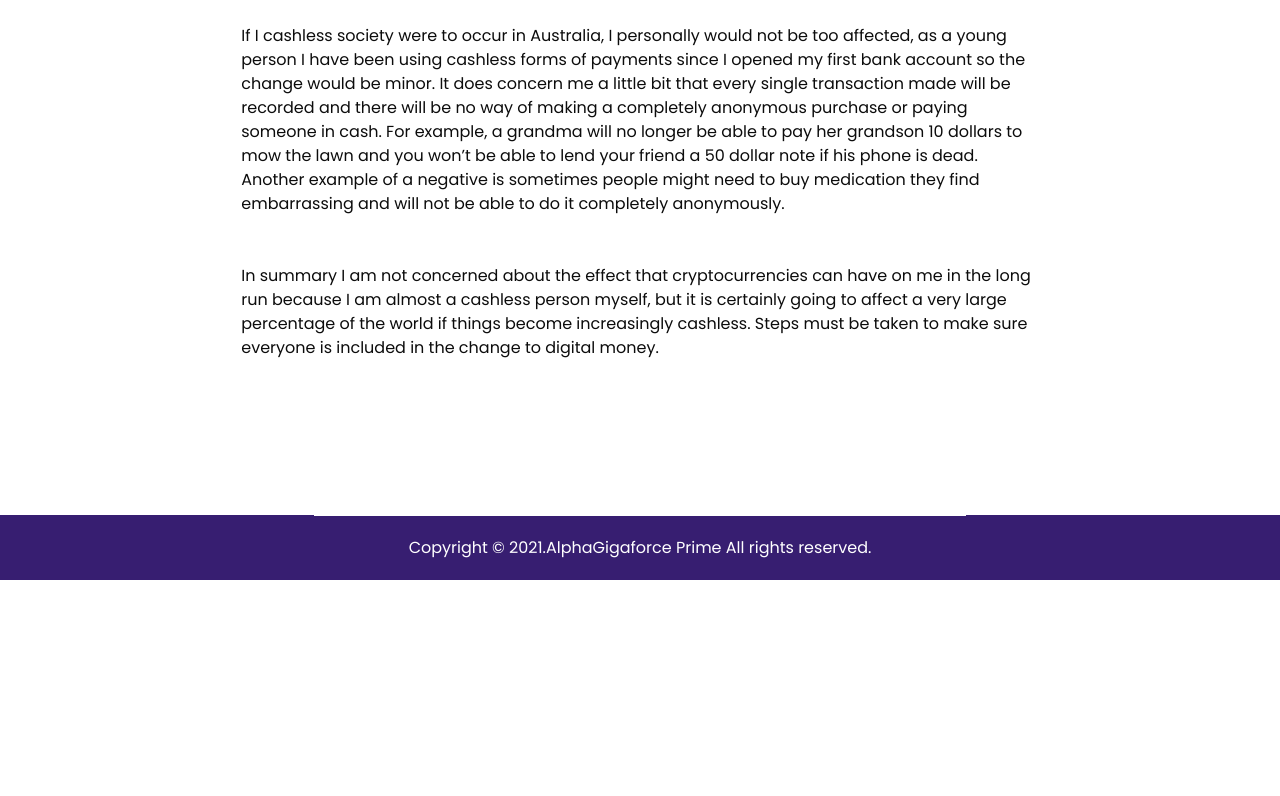
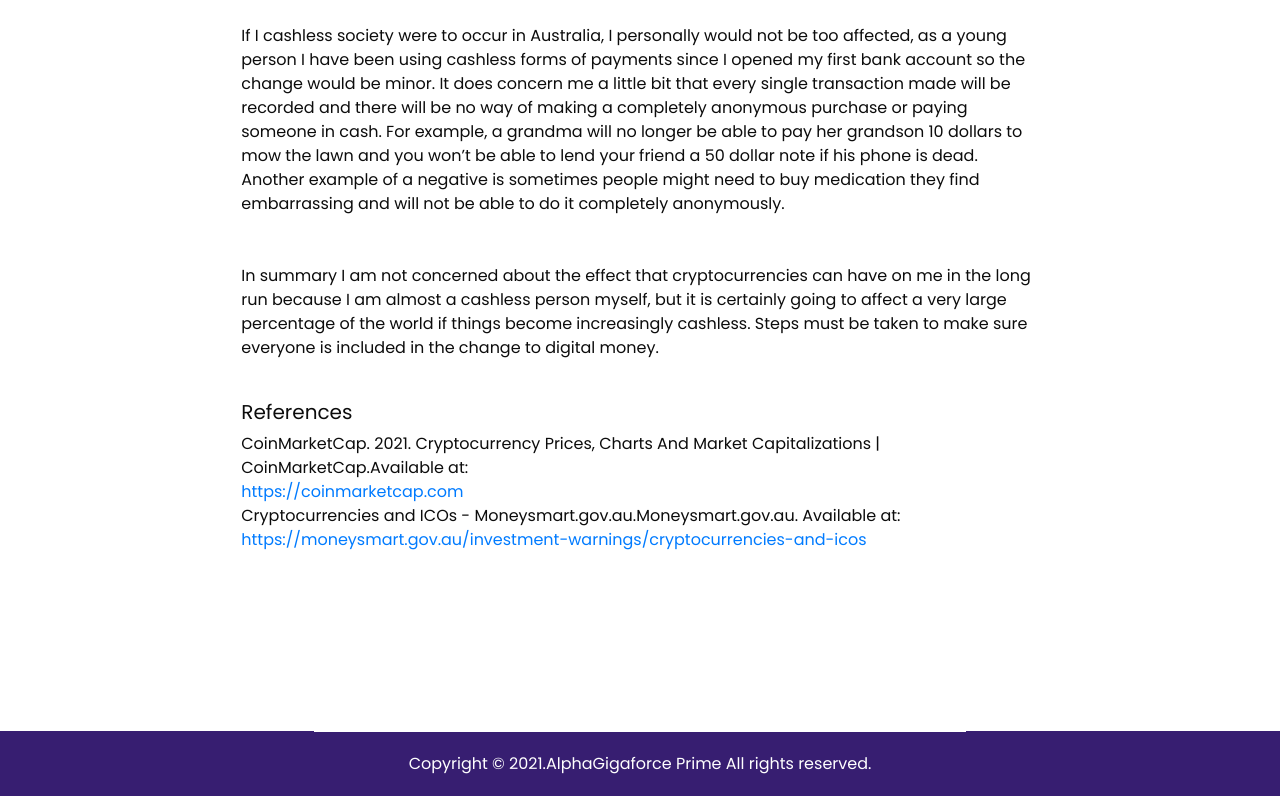
Before and after one commit to buhuizuo/Assignment3, a plain HTML site: page ITTechnologies.html in a window 1280 px wide. Shown: the part 7786-8582 px from the top of the page. Before the commit the page ends 8366 px from the top, so only its background shows below. Drawn offline with Linux system fonts and the light colour scheme.

Commit message:
Update ITTechnologies.html
update reference

```diff
--- a/ITTechnologies.html
+++ b/ITTechnologies.html
@@ -231,6 +231,19 @@ The positives of a cashless society would be a decrease is crime and money laund
 If I cashless society were to occur in Australia, I personally would not be too affected, as a young person I have been using cashless forms of payments since I opened my first bank account so the change would be minor. It does concern me a little bit that every single transaction made will be recorded and there will be no way of making a completely anonymous purchase or paying someone in cash. For example, a grandma will no longer be able to pay her grandson 10 dollars to mow the lawn and you won’t be able to lend your friend a 50 dollar note if his phone is dead. Another example of a negative is sometimes people might need to buy medication they find embarrassing and will not be able to do it completely anonymously.  <br><br>
 <br>
 In summary I am not concerned about the effect that cryptocurrencies can have on me in the long run because I am almost a cashless person myself, but it is certainly going to affect a very large percentage of the world if things become increasingly cashless. Steps must be taken to make sure everyone is included in the change to digital money.
+<br>
+<br>
+<h5>
+  References
+</h5>
+<p>
+CoinMarketCap. 2021. Cryptocurrency Prices, Charts And Market Capitalizations | CoinMarketCap.Available at:
+   <br>
+  <a href="url"> https://coinmarketcap.com</a> <br>
+Cryptocurrencies and ICOs - Moneysmart.gov.au.Moneysmart.gov.au. Available at:  <br>
+<a href="url">https://moneysmart.gov.au/investment-warnings/cryptocurrencies-and-icos</a> <br>
+</p>
+
 <br><br>
 
             </div>
```
